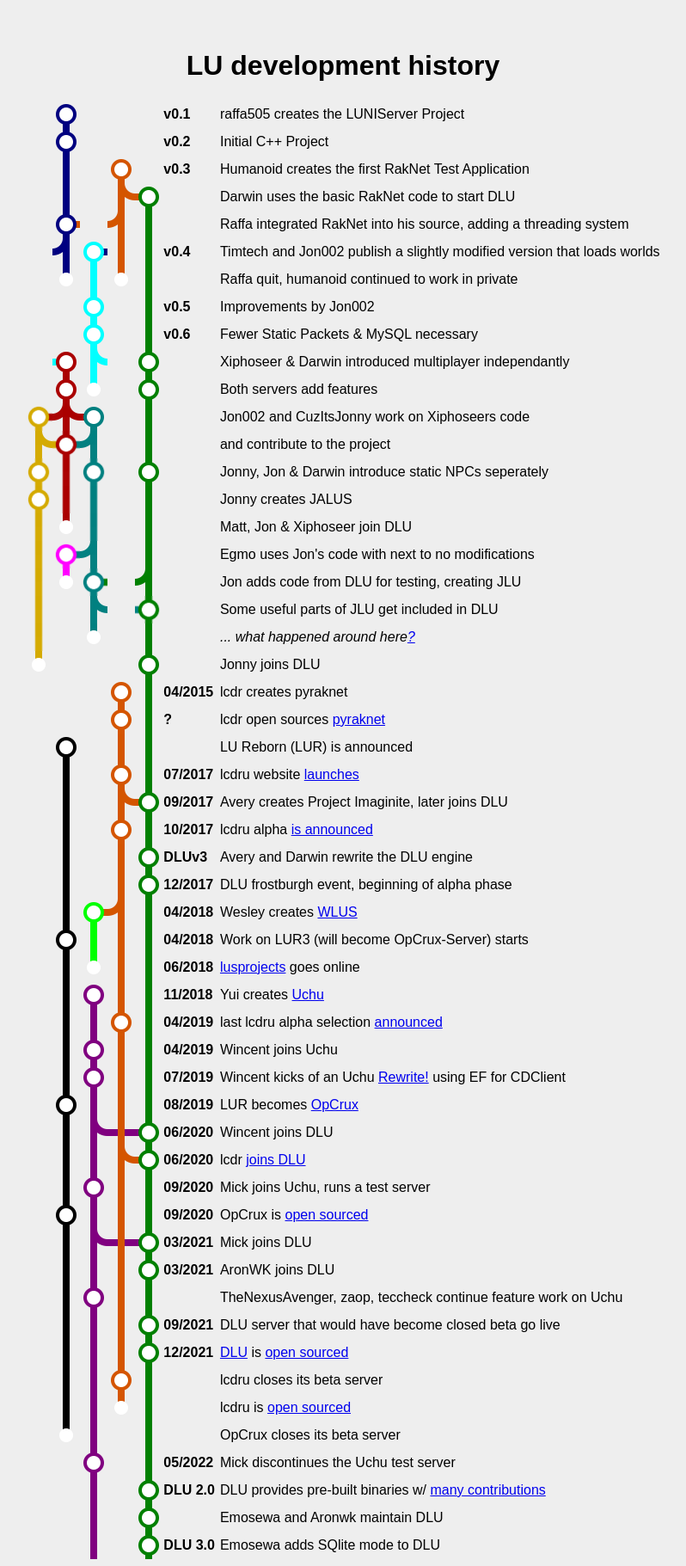
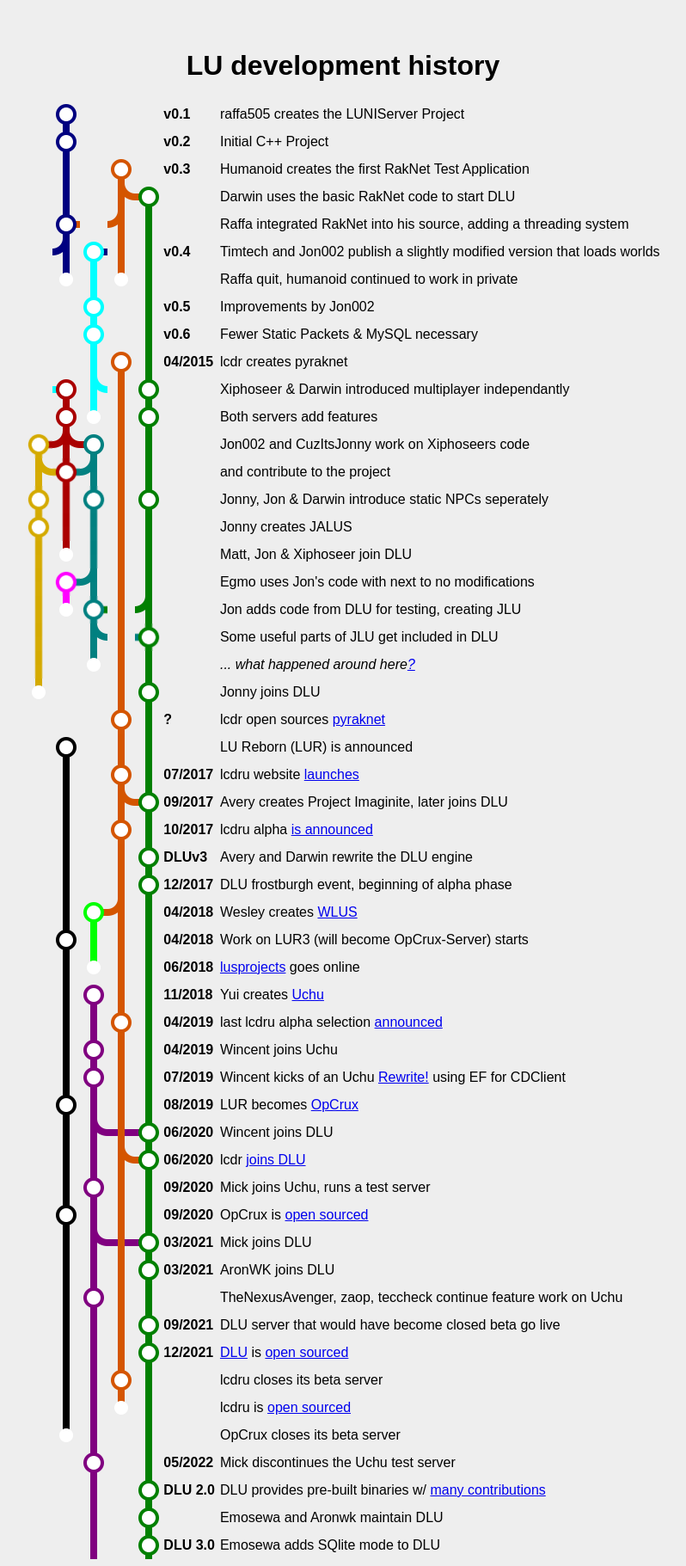
Before and after one commit to Xiphoseer/xiphoseer.github.com, a Jekyll site: the page flow/index.html, which Jekyll copies as it is, in a window 1280 px wide. Shown: the whole page at 86% size, without its empty margins (241-1039 px from the left). Built offline with Jekyll 4.4.1, drawn with Linux system fonts in a browser that asks for light colours.

Commit message:
flow: move up initial raknet commit

```diff
--- a/flow/index.html
+++ b/flow/index.html
@@ -89,9 +89,18 @@
 			</tr>
 			<tr>
 				<td class="fi"></td>
+				<td class="fi"></td>
+				<td class="fi line D"></td>
+				<td class="fi start B"></td>
+				<td class="fi line C"></td>
+				<td class="v">04/2015</td>
+				<td>lcdr creates pyraknet</td>
+			</tr>
+			<tr>
+				<td class="fi"></td>
 				<td class="fi start merge-left-D E"></td>
 				<td class="fi split-right D"></td>
-				<td class="fi"></td>
+				<td class="fi line B"></td>
 				<td class="fi node C"></td>
 				<td></td>
 				<td>Xiphoseer &amp; Darwin introduced multiplayer independantly</td>
@@ -100,7 +109,7 @@
 				<td class="fi"></td>
 				<td class="fi node E"></td>
 				<td class="fi end D"></td>
-				<td class="fi"></td>
+				<td class="fi line B"></td>
 				<td class="fi node C"></td>
 				<td></td>
 				<td>Both servers add features</td>
@@ -109,7 +118,7 @@
 				<td class="fi start merge-right-E G"></td>
 				<td class="fi split E"></td>
 				<td class="fi start merge-left-E F"></td>
-				<td class="fi"></td>
+				<td class="fi line B"></td>
 				<td class="fi line C"></td>
 				<td></td>
 				<td>Jon002 and CuzItsJonny work on Xiphoseers code</td>
@@ -118,7 +127,7 @@
 				<td class="fi split-right G"></td>
 				<td class="fi merge-left-G merge-right-F E"></td>
 				<td class="fi split-left F"></td>
-				<td class="fi"></td>
+				<td class="fi line B"></td>
 				<td class="fi line C"></td>
 				<td></td>
 				<td>and contribute to the project</td>
@@ -127,7 +136,7 @@
 				<td class="fi node G"></td>
 				<td class="fi line E"></td>
 				<td class="fi node F"></td>
-				<td class="fi"></td>
+				<td class="fi line B"></td>
 				<td class="fi node C"></td>
 				<td></td>
 				<td>Jonny, Jon &amp; Darwin introduce static NPCs seperately</td>
@@ -136,7 +145,7 @@
 				<td class="fi node G"></td>
 				<td class="fi line E"></td>
 				<td class="fi line F"></td>
-				<td class="fi"></td>
+				<td class="fi line B"></td>
 				<td class="fi line C"></td>
 				<td></td>
 				<td>Jonny creates JALUS</td>
@@ -145,7 +154,7 @@
 				<td class="fi line G"></td>
 				<td class="fi end E"></td>
 				<td class="fi line F"></td>
-				<td class="fi"></td>
+				<td class="fi line B"></td>
 				<td class="fi line C"></td>
 				<td></td>
 				<td>Matt, Jon &amp; Xiphoseer join DLU</td>
@@ -154,7 +163,7 @@
 				<td class="fi line G"></td>
 				<td class="fi start merge-right-F H"></td>
 				<td class="fi split-left F"></td>
-				<td class="fi"></td>
+				<td class="fi line B"></td>
 				<td class="fi line C"></td>
 				<td></td>
 				<td>Egmo uses Jon's code with next to no modifications</td>
@@ -163,7 +172,7 @@
 				<td class="fi line G"></td>
 				<td class="fi end H"></td>
 				<td class="fi merge-right-C F"></td>
-				<td class="fi"></td>
+				<td class="fi line B"></td>
 				<td class="fi split-left C"></td>
 				<td></td>
 				<td>Jon adds code from DLU for testing, creating JLU</td>
@@ -172,7 +181,7 @@
 				<td class="fi line G"></td>
 				<td class="fi"></td>
 				<td class="fi split-right F"></td>
-				<td class="fi"></td>
+				<td class="fi line B"></td>
 				<td class="fi merge-left-F C"></td>
 				<td></td>
 				<td>Some useful parts of JLU get included in DLU</td>
@@ -181,7 +190,7 @@
 				<td class="fi line G"></td>
 				<td class="fi"></td>
 				<td class="fi end F"></td>
-				<td class="fi"></td>
+				<td class="fi line B"></td>
 				<td class="fi line C"></td>
 				<td class="v"></td>
 				<td><i>... what happened around here<a href="https://github.com/Xiphoseer/xiphoseer.github.com/edit/main/flow/index.html">?</a></i></td>
@@ -190,19 +199,10 @@
 				<td class="fi end G"></td>
 				<td class="fi"></td>
 				<td class="fi"></td>
-				<td class="fi"></td>
+				<td class="fi line B"></td>
 				<td class="fi node C"></td>
 				<td class="v"></td>
 				<td>Jonny joins DLU</td>
-			</tr>
-			<tr>
-				<td class="fi"></td>
-				<td class="fi"></td>
-				<td class="fi"></td>
-				<td class="fi start B"></td>
-				<td class="fi line C"></td>
-				<td class="v">04/2015</td>
-				<td>lcdr creates pyraknet</td>
 			</tr>
 			<tr>
 				<td class="fi"></td>
```
